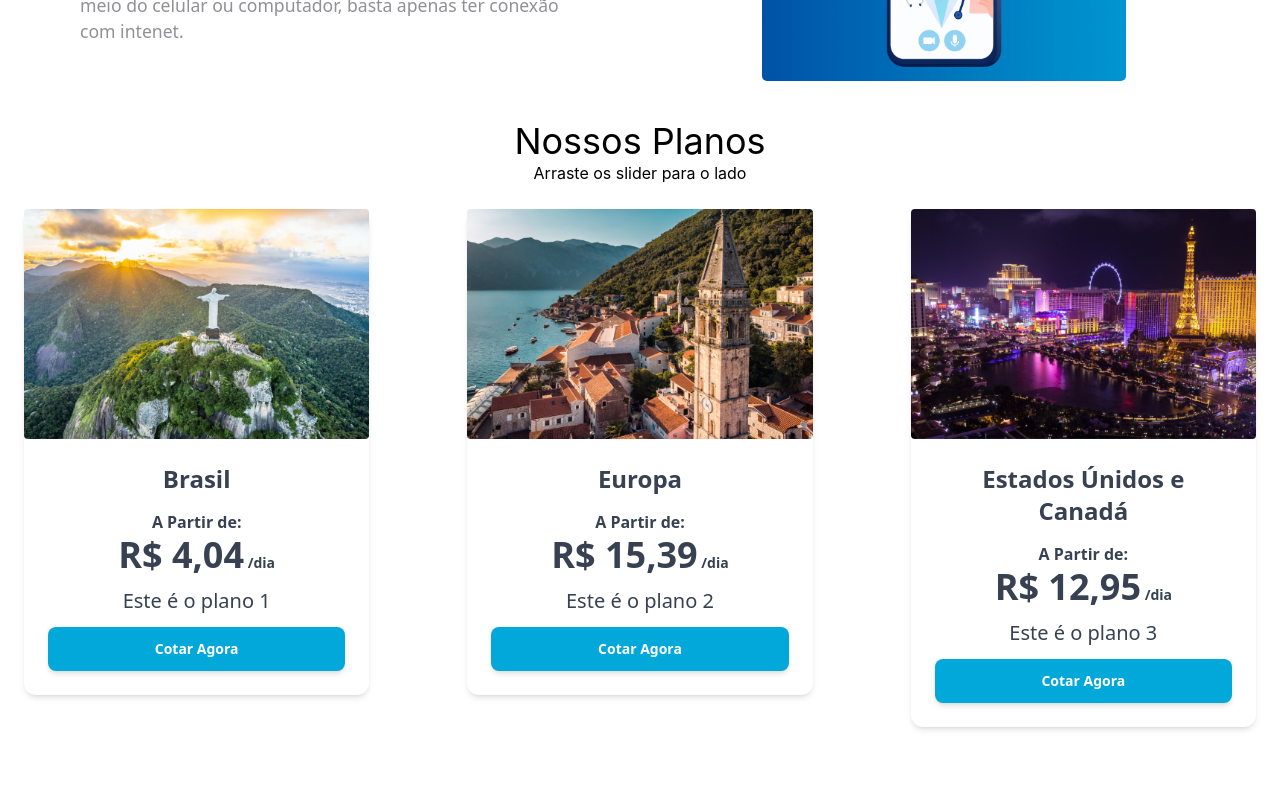
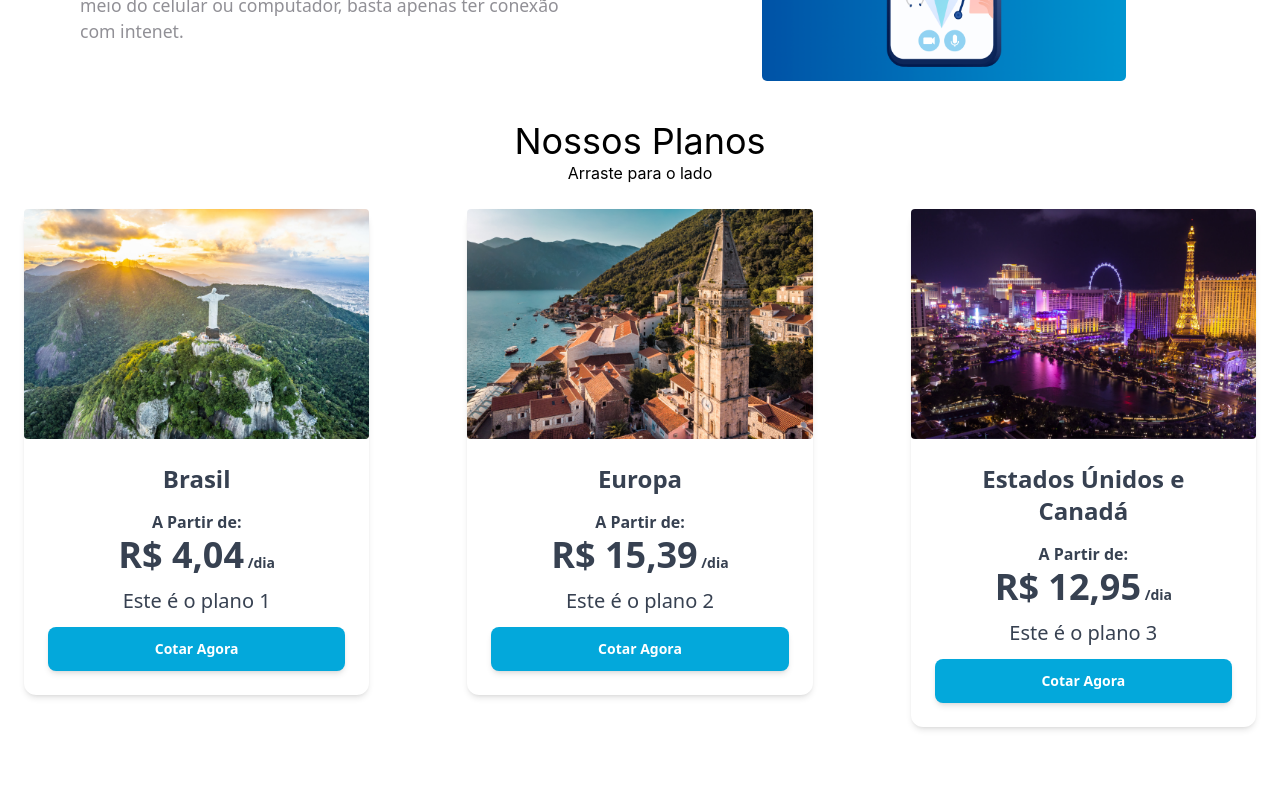
Before and after one commit to TheZehel/primesecure, a React (Create React App) app: page /primetravel in a window 1280 px wide. Shown: the part 1460-2257 px from the top of the page. Built offline with nearby package versions, Linux system fonts and the light colour scheme; the HTML template or start-up script is replaced by a standard one.

Commit message:
Ajuste de UX na Slider Planos

```diff
--- a/package.json
+++ b/package.json
@@ -26,6 +26,7 @@
     "react-modal": "^3.16.1",
     "react-multi-carousel": "^2.8.4",
     "react-on-screen": "^2.1.1",
+    "react-responsive": "^9.0.2",
     "react-router": "^6.13.0",
     "react-router-dom": "^6.13.0",
     "react-scripts": "5.0.1",
--- a/src/components/primetravel/components/SliderPlanos.js
+++ b/src/components/primetravel/components/SliderPlanos.js
@@ -1,7 +1,9 @@
+import React, { useRef, useState } from "react";
 import { Swiper, SwiperSlide } from "swiper/react";
 import "swiper/css";
 import CardPlano from "./subcomponents/CardPlano";
 import imageManagerPrimeTravel from "../bancodeimagens/BancoDeImagensPrimeTravel";
+import { useMediaQuery } from "react-responsive";
 
 const {
   ImgSliderBrasil,
@@ -75,11 +77,28 @@ const planos = [
 ];
 
 export default function SliderPlanos() {
+  const swiperRef = useRef(null);
+  const [hasBounced, setHasBounced] = useState(false);
+
+  const handleSlideBounce = () => {
+    if (!hasBounced) {
+      setHasBounced(true);
+      const swiper = swiperRef.current.swiper;
+
+      swiper.slideNext(750);
+      setTimeout(() => {
+        swiper.slidePrev(750);
+      }, 750);
+    }
+  };
+
   return (
-    <div>
+    <div className="montserrat">
       <h2 className="text-center text-4xl"> Nossos Planos</h2>
-      <p>Arraste os slider para o lado</p>
+      <p>Arraste para o lado</p>
+      <div onMouseEnter={handleSlideBounce} onTouchStart={handleSlideBounce}>
         <Swiper
+          ref={swiperRef}
           spaceBetween={50}
           slidesPerView={1}
           cursor-pointer
@@ -105,5 +124,6 @@ export default function SliderPlanos() {
           ))}
         </Swiper>
       </div>
+    </div>
   );
 }
```
Also changed, not shown: 1 other file (tests, documents, lock files or other folders). Lines whose indentation alone changed are shown as unchanged.
